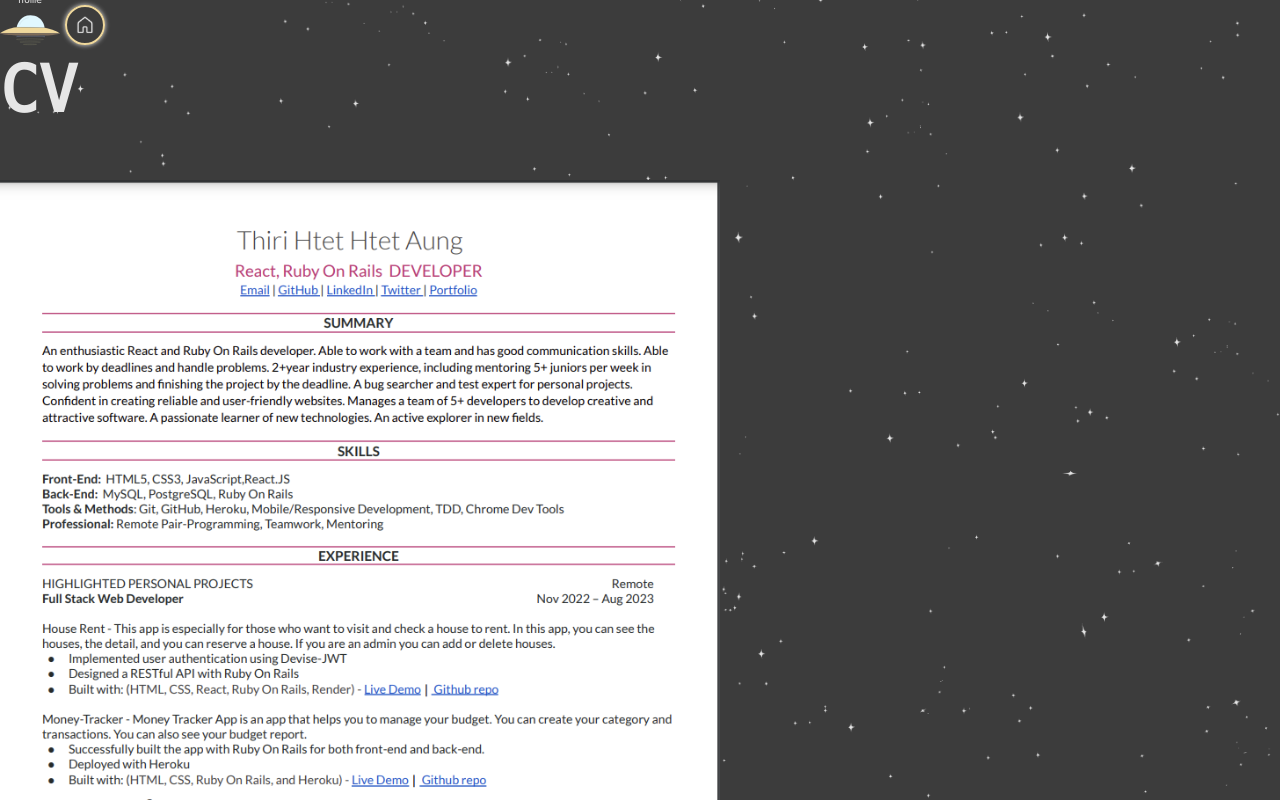
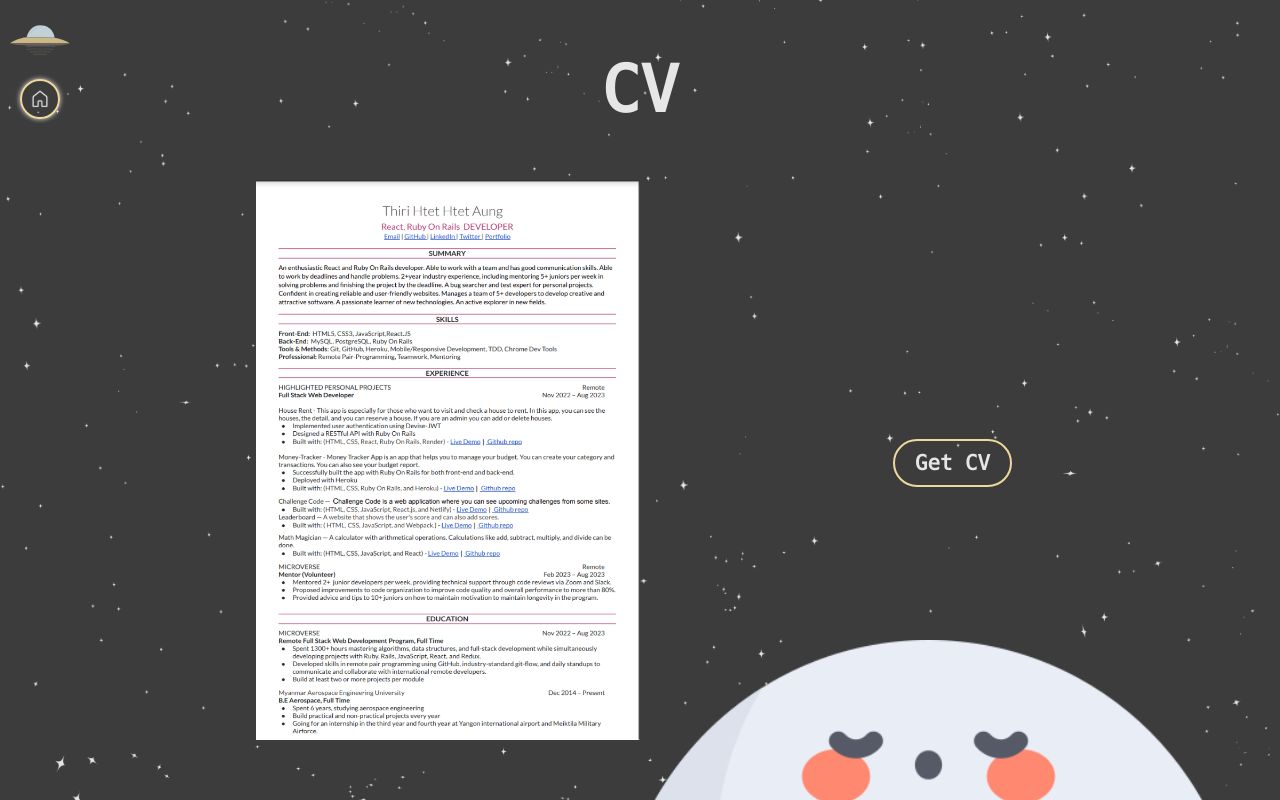
Before and after one commit to GraceHtet/portfolio-v1-space-version, a React (Vite) app: page /cv in a window 1280 px wide. Built offline with nearby package versions, Linux system fonts and the light colour scheme; a web font is replaced by a local one.

Commit message:
Add cv styling

```diff
--- a/src/pages/home/contact/Contact.css
+++ b/src/pages/home/contact/Contact.css
@@ -1,6 +1,6 @@
 .contact {
   .nav {
-    bottom: 25%;
+    top: 65%;
     left: 50%;
     transform: translateX(-50%);
 
@@ -73,7 +73,7 @@
   }
 
   .contact-moon {
-    bottom: -55%;
+    top: 75%;
     left: 50%;
     transform: translateX(-50%);
   }
--- /dev/null
+++ b/src/pages/home/cv/Cv.css
@@ -0,0 +1,28 @@
+.cv {
+  .nav {
+    margin: 10px;
+    flex-direction: column;
+    align-items: center;
+  }
+
+  & h1 {
+    text-align: center;
+  }
+
+  .cv-body {
+    display: grid;
+    grid-template-columns: 20% 30% 50%;
+    place-items: center;
+
+    .cv-img {
+      width: 100%;
+      height: 70vh;
+      grid-column: 2 / span 1;
+    }
+  }
+
+  .cv-moon {
+    top: 80%;
+    right: 3%;
+  }
+}
--- a/src/pages/home/cv/Cv.jsx
+++ b/src/pages/home/cv/Cv.jsx
@@ -2,16 +2,19 @@ import PropTypes from 'prop-types';
 import Navigation from "../../../components/Navigation"
 import Button from "../../../components/Button"
 import cv from "../../../assets/img/cv.png"
-import moon from "../../../assets/img/moon.png"
+import moon from "../../../assets/img/moon2.svg"
+import './Cv.css'
 
 const Cv = ({type}) => {
   return (
-    <section>
+    <section className='cv'>
     <Navigation section='cv' type={type}/>
       <h1>CV</h1>
-      <img src={cv} alt='cv'/>
-      <Button name='Get CV' link ='https://drive.google.com/file/d/1hpZ8Jhfe8rqFtprV3lQgck5dfVTES6Fs/view?usp=sharing'/>
-      <img src={moon} className='hero-moon' alt='moon' />
+      <div className='cv-body'>
+      <img src={cv} className='cv-img' alt='cv'/>
+        <Button name='Get CV' link ='https://drive.google.com/file/d/1hpZ8Jhfe8rqFtprV3lQgck5dfVTES6Fs/view?usp=sharing'/>
+        <img src={moon} className='cv-moon p-abs' alt='cv-moon' />
+      </div>
     </section>
   )
 }
```
